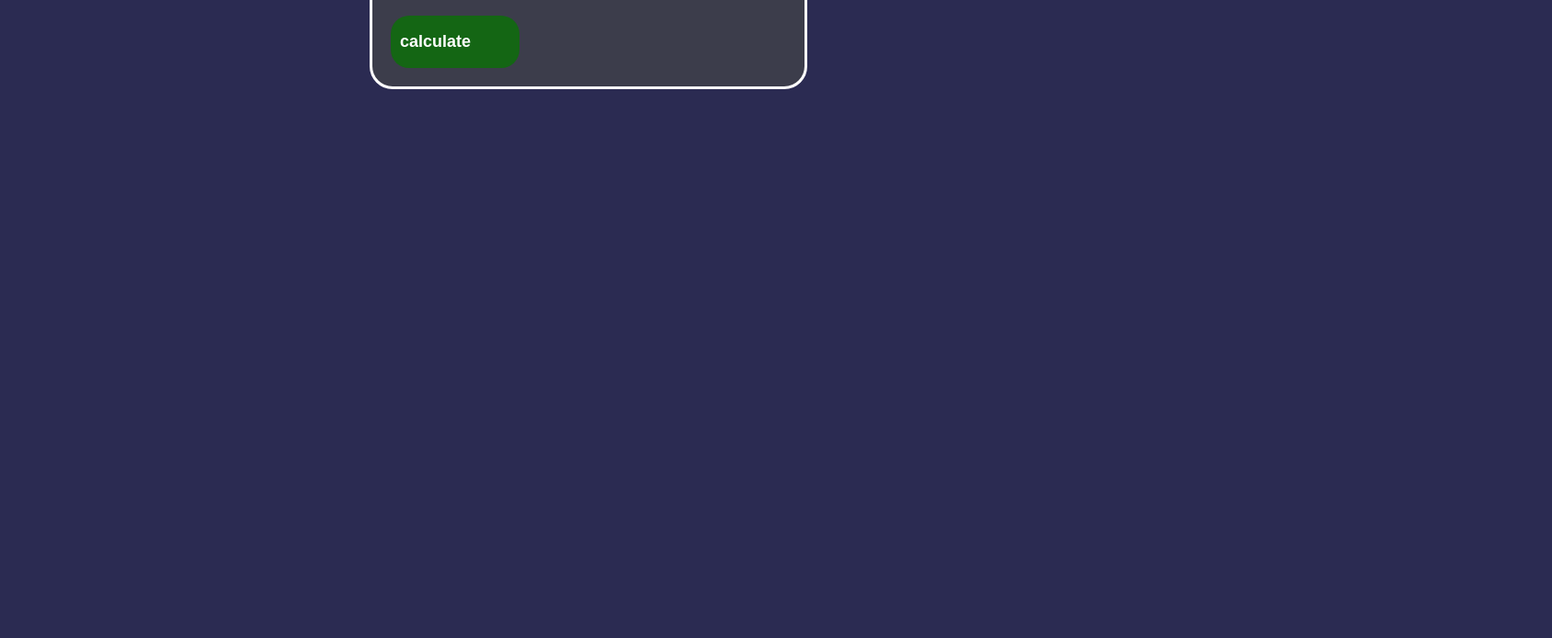
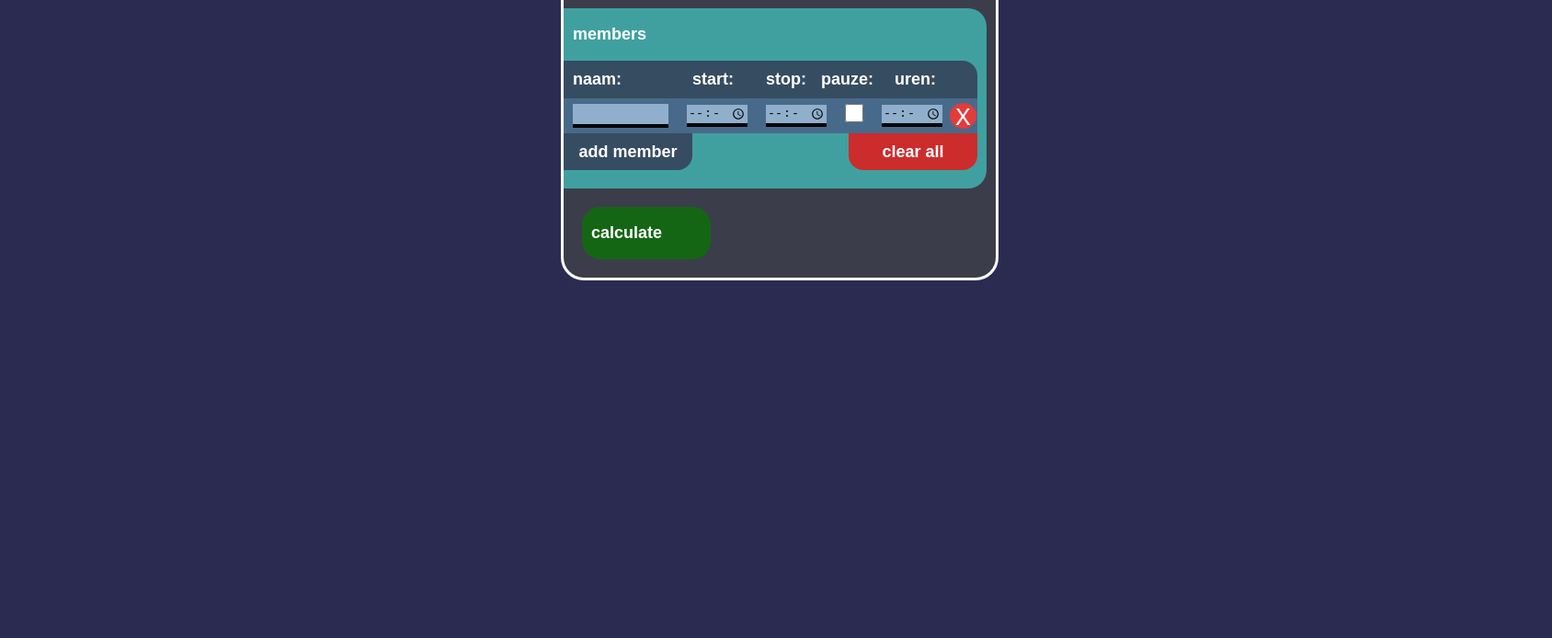
Before and after one commit to davidvveldhuizen/fooi-calculator, a plain HTML site: page index.html in a window 1280 px wide. Shown: the part 522-1216 px from the top of the page at 92% size, 1688 px wide, since content can reach past the window. Before the commit the page ends 800 px from the top, so only its background shows below. Drawn offline with Linux system fonts and the light colour scheme.

Commit message:
Add files via upload

```diff
--- a/main.css
+++ b/main.css
@@ -1,5 +1,5 @@
 body{
-  margin: 0px;
+  padding: 200px;
   display: flex;
   height: 100vh;
   justify-content: center;
--- a/results.css
+++ b/results.css
@@ -1,5 +1,5 @@
 body{
-  margin: 0px;
+  padding: 200px;
   display: flex;
   height: 100vh;
   width: 100vw;
```
